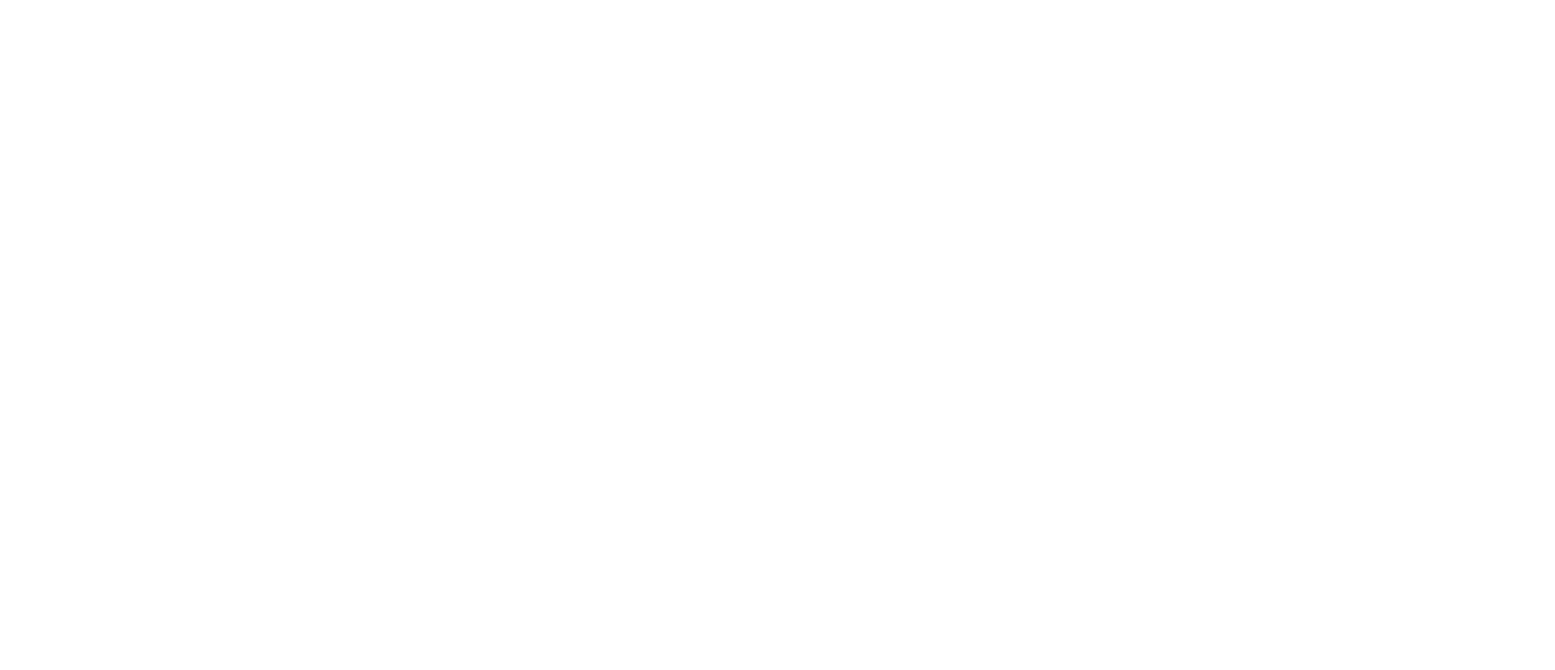
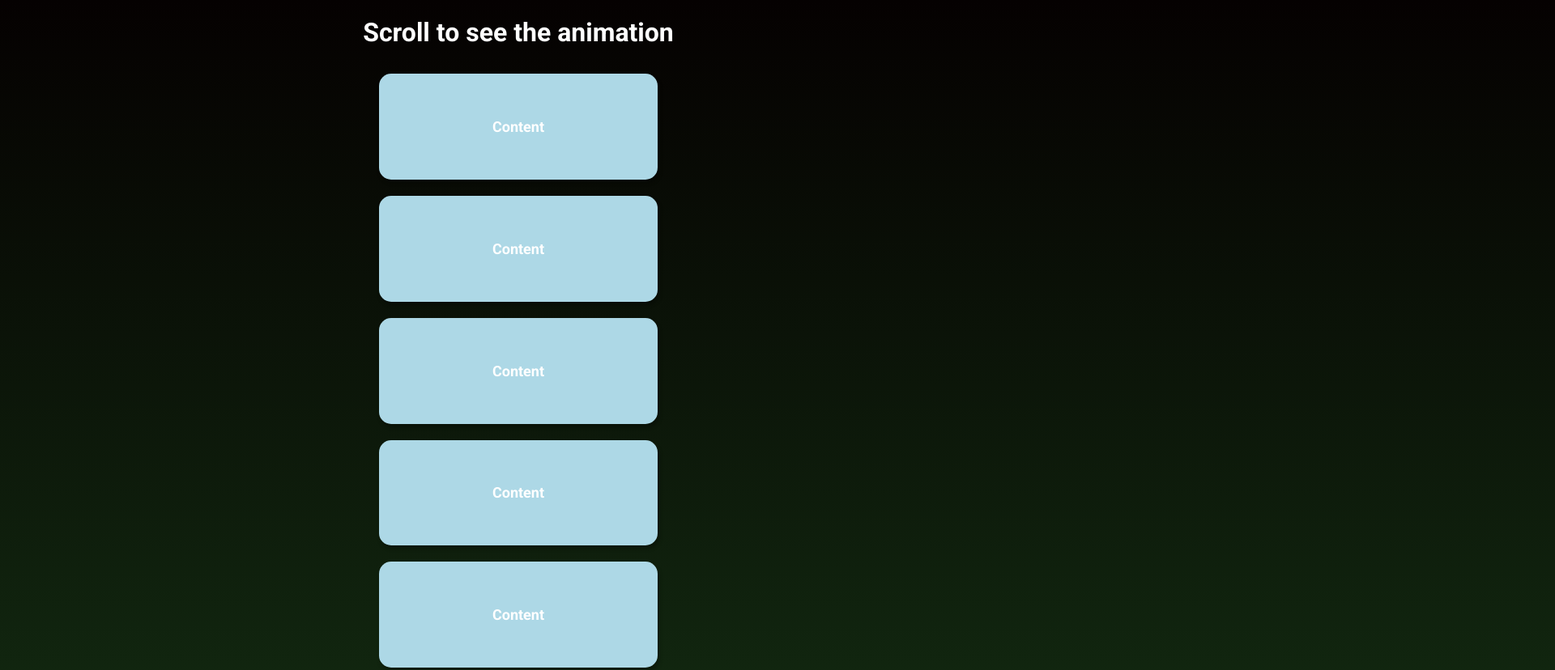
Before and after one commit to ebrajis/scroll-animation, a plain HTML site: page index.html in a window 1280 px wide. Shown: the top 828 px of the page at 81% size, 1920 px wide, since content can reach past the window. Before the commit the page ends 800 px from the top, so only its background shows below. Drawn offline with Linux system fonts and the light colour scheme.

Commit message:
functionality, styled

```diff
--- a/index.html
+++ b/index.html
@@ -8,6 +8,19 @@
     <title>Scroll Animation</title>
   </head>
   <body>
+    <div class="text-instruction"><h1>Scroll to see the animation</h1></div>
+    <div class="container">
+      <div class="content"><h2>Content</h2></div>
+      <div class="content"><h2>Content</h2></div>
+      <div class="content"><h2>Content</h2></div>
+      <div class="content"><h2>Content</h2></div>
+      <div class="content"><h2>Content</h2></div>
+      <div class="content"><h2>Content</h2></div>
+      <div class="content"><h2>Content</h2></div>
+      <div class="content"><h2>Content</h2></div>
+      <div class="content"><h2>Content</h2></div>
+      <div class="content"><h2>Content</h2></div>
+    </div>
     <script src="script.js"></script>
   </body>
 </html>
--- a/script.js
+++ b/script.js
@@ -0,0 +1,19 @@
+const contents = document.querySelectorAll('.content');
+const container = document.querySelector('.container');
+const show = document.querySelector('.show');
+
+window.addEventListener('scroll', checkBoxes);
+
+checkBoxes();
+
+function checkBoxes() {
+  const triggerBottom = (window.innerHeight / 5) * 4;
+  contents.forEach((content) => {
+    const contentTop = content.getBoundingClientRect().top;
+    if (contentTop < triggerBottom) {
+      content.classList.add('show');
+    } else {
+      content.classList.remove('show');
+    }
+  });
+}
--- a/style.css
+++ b/style.css
@@ -6,4 +6,42 @@
 
 body {
   font-family: 'Roboto', sans-serif;
+  background-image: linear-gradient(rgb(5, 1, 1), rgb(28, 71, 28));
+  margin: 0;
+  text-align: center;
 }
+
+.text-instruction {
+  color: white;
+  font-size: 16px;
+}
+
+.container {
+  display: flex;
+  justify-content: center;
+  flex-direction: column;
+  align-items: center;
+}
+
+.content {
+  color: #fff;
+  background-color: lightblue;
+  margin: 10px;
+  padding: 40px 140px;
+  border-radius: 15px;
+  box-shadow: 2px 4px 5px rgba(0, 0, 0, 0.3);
+  transform: translateX(400%);
+  transition: transform 0.4s ease;
+}
+
+.content h2 {
+  font-size: 18px;
+}
+
+.content:nth-of-type(even) {
+  transform: translateX(-400%);
+}
+
+.content.show {
+  transform: translateX(0);
+}
```
